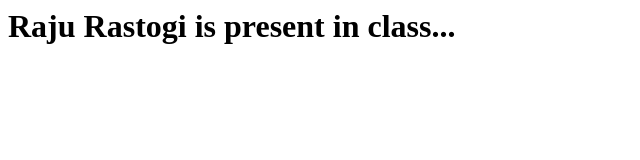
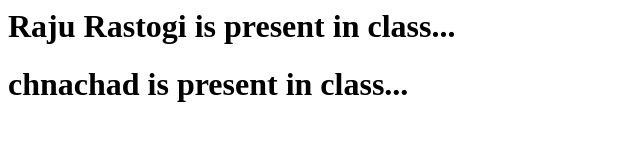
Before and after one commit to TechTrailblazeX/virus, a plain HTML site: page index.html in a window 1280 px wide. Shown: the whole page, without its empty margins (0-640 px from the left). Drawn offline with Linux system fonts and the light colour scheme.

Commit message:
fsdjtysdtjsdf

```diff
--- a/index.html
+++ b/index.html
@@ -1 +1,2 @@
 <h1>Raju Rastogi is present in class...</h1>
+<h1>chnachad is present in class...</h1>
```
